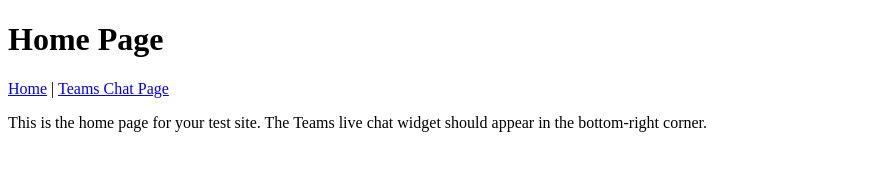
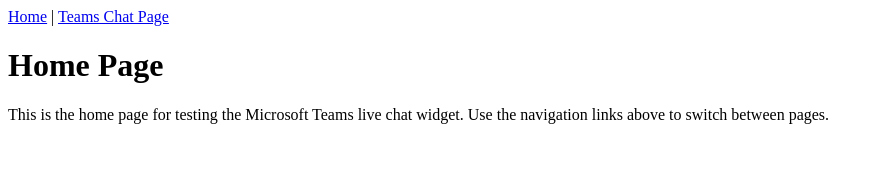
Before and after one commit to therowebot/teams-chat-test, a plain HTML site: page index.html in a window 1280 px wide. Shown: the whole page, without its empty margins (0-880 px from the left). Drawn offline with Linux system fonts and the light colour scheme.

Commit message:
Update index.html

```diff
--- a/index.html
+++ b/index.html
@@ -2,26 +2,22 @@
 <html lang="en">
 <head>
   <meta charset="UTF-8" />
-  <title>Home - Teams Live Chat Test</title>
+  <title>Home – Teams Chat Test</title>
   <meta name="viewport" content="width=device-width, initial-scale=1.0" />
 </head>
 <body>
-  <header>
-    <h1>Home Page</h1>
   <nav>
     <a href="index.html">Home</a> |
     <a href="teamsChat.html">Teams Chat Page</a>
   </nav>
-  </header>
 
-  <main>
+  <h1>Home Page</h1>
   <p>
-      This is the home page for your test site.
-      The Teams live chat widget should appear in the bottom-right corner.
+    This is the home page for testing the Microsoft Teams live chat widget.
+    Use the navigation links above to switch between pages.
   </p>
-  </main>
 
-  <!-- Teams live chat widget -->
+  <!-- Teams live chat / Customer Connect widget -->
   <script
     type="text/javascript"
     src="https://res.public.onecdn.static.microsoft/customerconnect/v1/7dttl/init.js"
```
Lines whose indentation alone changed are shown as unchanged.
